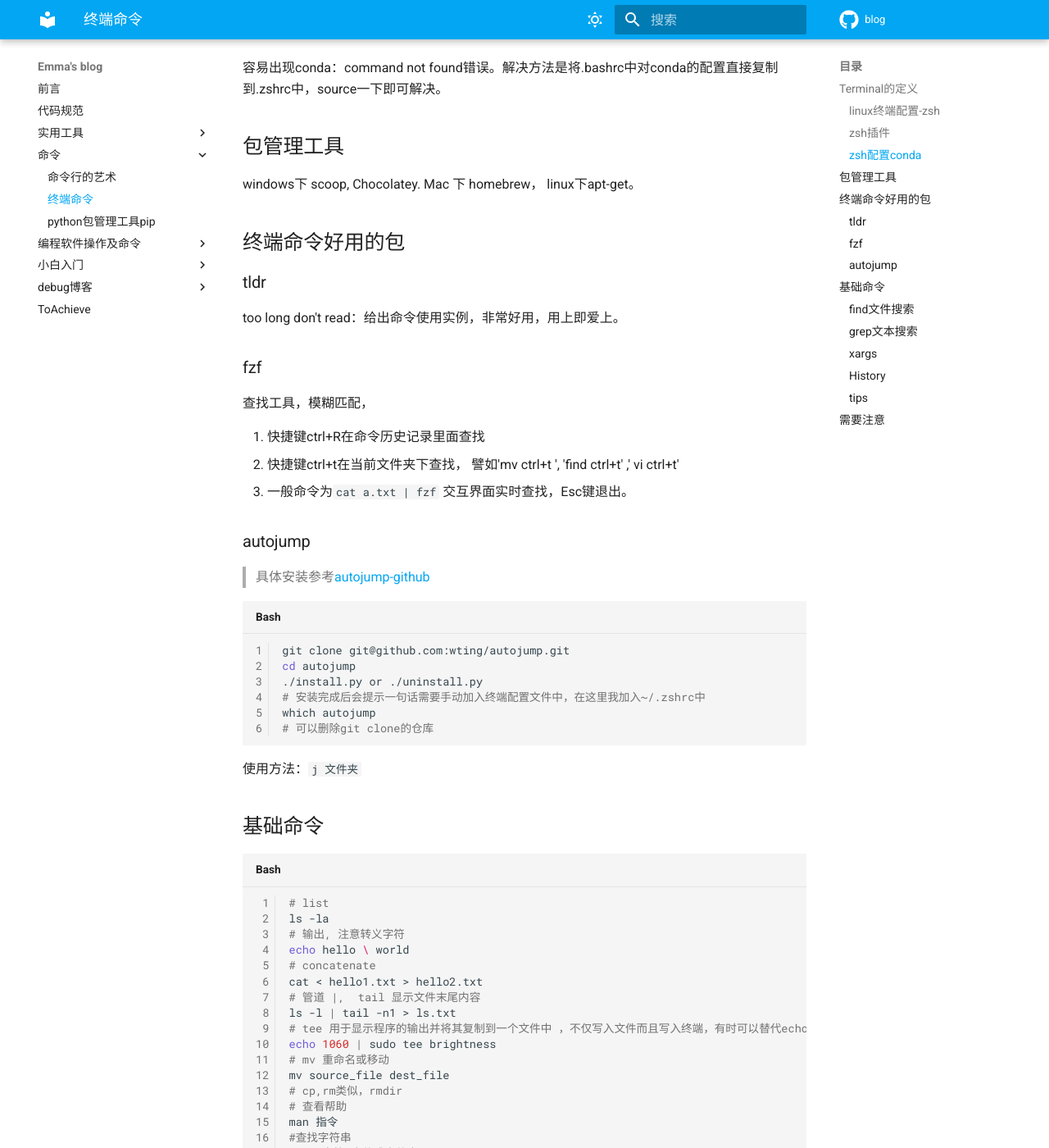
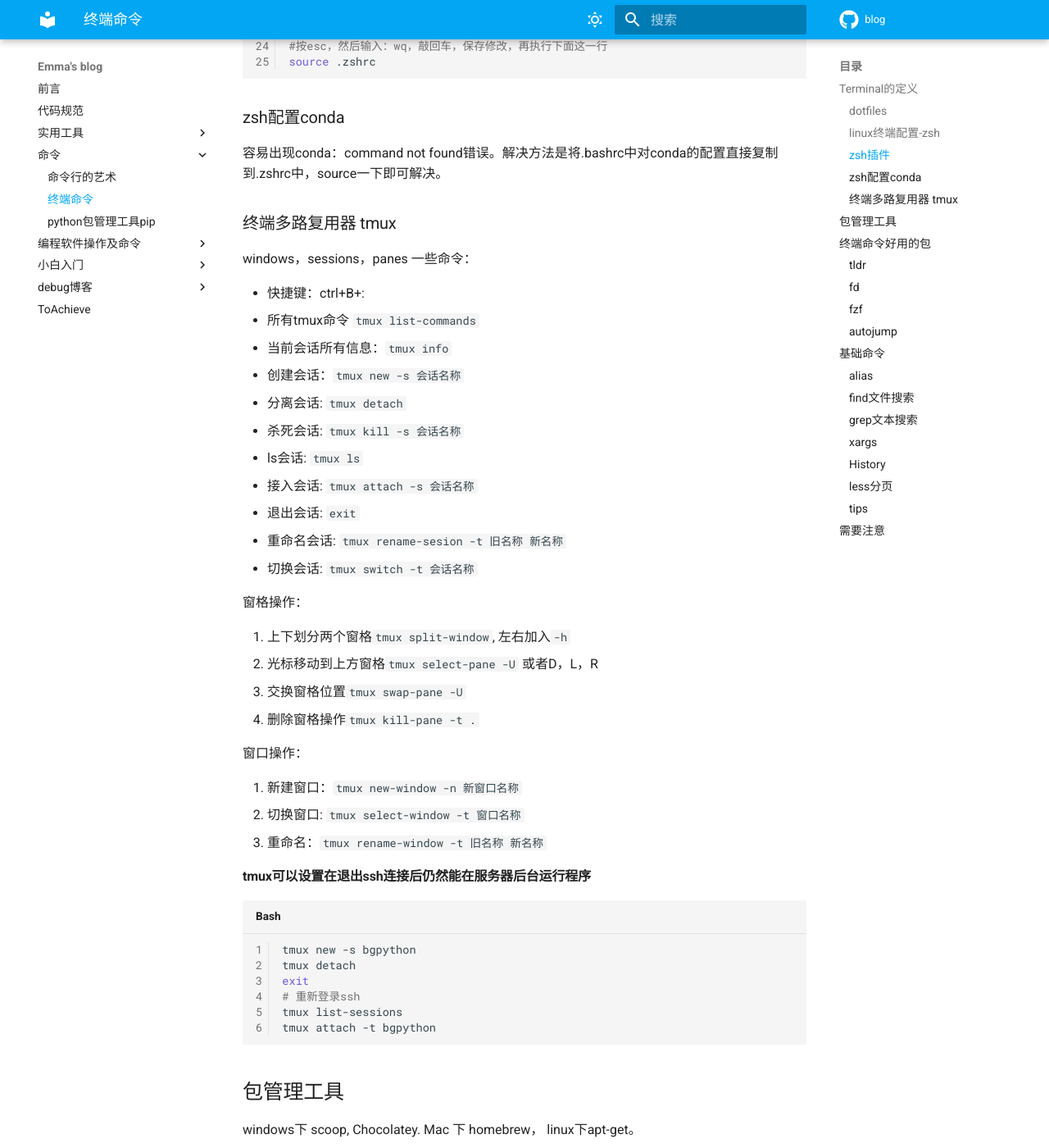
Before and after one commit to Emma-ssq/blog, an MkDocs documentation site: the page built from docs/命令/终端命令.md, in a window 1280 px wide and 1400 px high, scrolled down 1366 px. Shown: the whole window at 82% size. Built offline with MkDocs 1.6.1 and Material for MkDocs 9.7.7, drawn with Linux system fonts in a browser that asks for light colours; comment, search, counter and statistics services are not loaded; some of the changed text lies outside the part shown.

Commit message:
tmux终端复用器

````diff
--- a/docs/命令/终端命令.md
+++ b/docs/命令/终端命令.md
@@ -6,6 +6,10 @@
 **只有操作系统的内核kernel才能控制计算机硬件，无论是图形界面GUI还是命令行都是假设在用户和内核之间的一座桥梁**，shell或者terminal可以被理解为一种 **“代理”**，与QQ，微信等应用软件平级。
 
 常见的shell有Powershel，cmd, bash, git bash, zsh。复杂的有Alacritty，iTerm 2, Tabby。这里要推荐zsh作为自己的终端。
+
+### dotfiles
+
+github上有一些dotfiles库，将常用的配置打包发布，便于整理转移，譬如[dotfiles](<https://github.com/mathiasbynens/dotfiles>), 请阅读[文档](<https://missing-semester-cn.github.io/2020/command-line/>)。
 
 ### linux终端配置-zsh
 
@@ -59,6 +63,48 @@ source .zshrc
 
 容易出现conda：command not found错误。解决方法是将.bashrc中对conda的配置直接复制到.zshrc中，source一下即可解决。
 
+### 终端多路复用器 tmux
+
+windows，sessions，panes
+一些命令：
+
+- 快捷键：ctrl+B+:
+- 所有tmux命令 `tmux list-commands`
+- 当前会话所有信息：`tmux info`
+
+1. 创建会话：`tmux new -s 会话名称`
+2. 分离会话: `tmux detach`
+3. 杀死会话: `tmux kill -s 会话名称`
+4. ls会话: `tmux ls`
+5. 接入会话: `tmux attach -s 会话名称`
+6. 退出会话: `exit`
+7. 重命名会话: `tmux rename-sesion -t 旧名称 新名称`
+8. 切换会话: `tmux switch -t 会话名称`
+
+窗格操作：
+
+1. 上下划分两个窗格`tmux split-window`, 左右加入`-h`
+2. 光标移动到上方窗格`tmux select-pane -U` 或者D，L，R
+3. 交换窗格位置`tmux swap-pane -U`
+4. 删除窗格操作`tmux kill-pane -t .`
+
+窗口操作：
+
+1. 新建窗口：`tmux new-window -n 新窗口名称`
+2. 切换窗口:  `tmux select-window -t 窗口名称`
+3. 重命名：`tmux rename-window -t 旧名称 新名称`
+
+#### tmux可以设置在退出ssh连接后仍然能在服务器后台运行程序
+
+```bash
+tmux new -s bgpython
+tmux detach
+exit
+# 重新登录ssh
+tmux list-sessions
+tmux attach -t bgpython
+```
+
 ## 包管理工具
 
 windows下 scoop, Chocolatey. Mac 下 homebrew， linux下apt-get。
@@ -68,6 +114,11 @@ windows下 scoop, Chocolatey. Mac 下 homebrew， linux下apt-get。
 ### tldr
 
 too long don't read：给出命令使用实例，非常好用，用上即爱上。
+
+### fd
+
+> 安装参考[fd github仓库](https://github.com/chinanf-boy/fd-zh#ubuntu)
+高阶版的find工具，支持模糊匹配`fd 文件名 路径`
 
 ### fzf
 
@@ -114,6 +165,10 @@ man 指令
 grep 字符 文件或文件夹
 ```
 
+### alias
+
+别名 `alias mv="mv -i"`, 查看使用`alias mv`, 如果需要长期使用，修改`.bashrc`文件
+
 ### find文件搜索
 
 1. `find 查找位置 -name '名称' -type d或者是f`
@@ -138,6 +193,10 @@ xargs 捕获一个命令的输出，然后传递给另一个命令
 # 查找最近10条命令中包含git的命令
 history 10 | grep git
 ```
+
+### less分页
+
+常常是`cat ssh.log | less`
 
 ### tips
 
````
Also changed, not shown: docs/tools/vim.md (+30 -0 lines).
